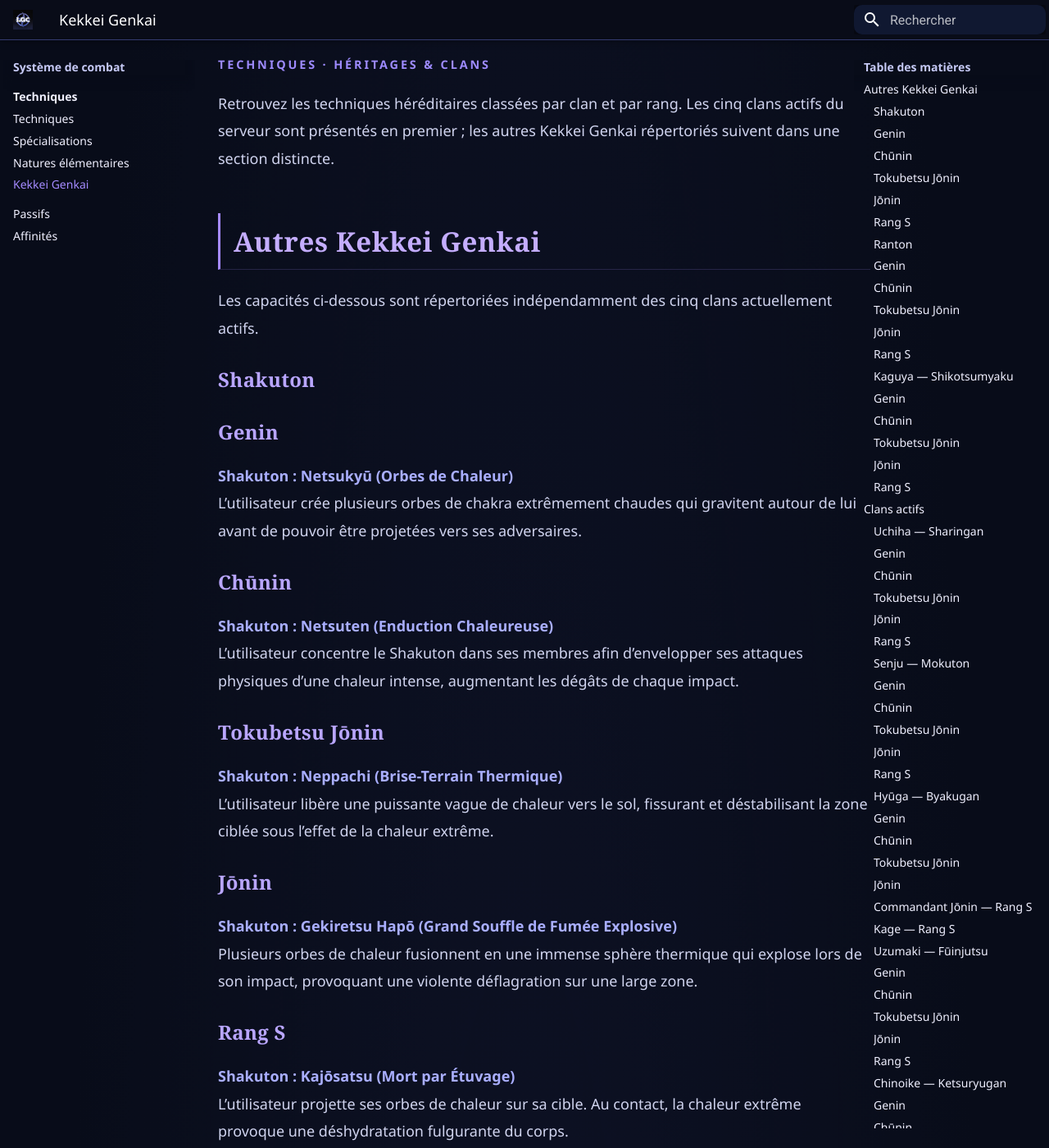
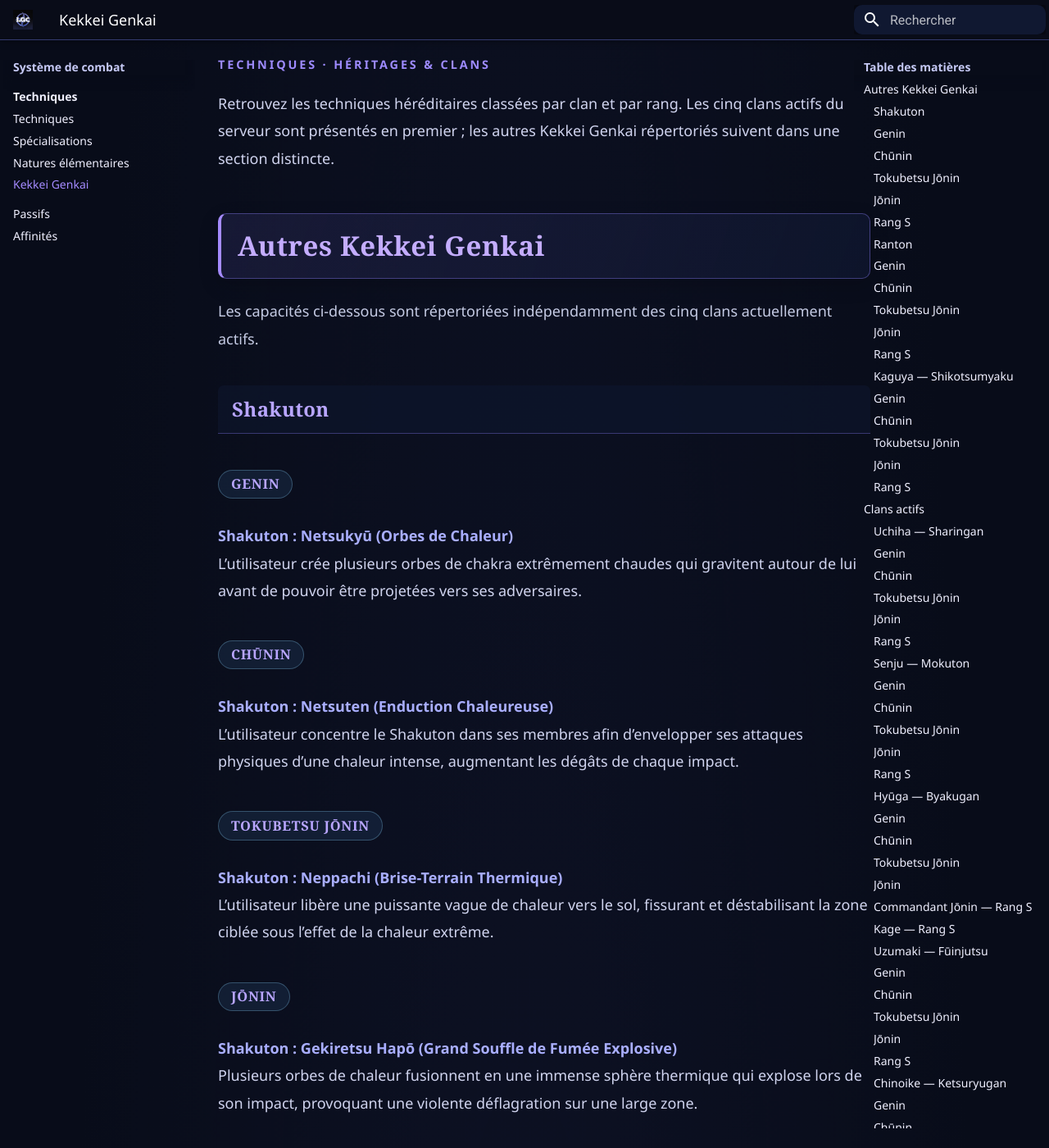
Before and after one commit to Foetic/naruto-legacy-wiki, an MkDocs documentation site: the page built from docs/combat/techniques/kekkei-genkai/index.md, in a window 1280 px wide and 1400 px high, scrolled down 228 px. Shown: the whole window at 82% size. Built offline with MkDocs 1.6.1 and Material for MkDocs 9.7.7, drawn with Linux system fonts in a browser that asks for light colours.

Commit message:
Update extra.css

```diff
--- a/docs/stylesheets/extra.css
+++ b/docs/stylesheets/extra.css
@@ -2019,3 +2019,55 @@ a.rule-index-card:hover {
     grid-template-columns: 1fr;
   }
 }
+
+/* =====================================================
+   TECHNIQUES — GRIMOIRE SHINOBI
+   À ajouter à la fin de docs/stylesheets/extra.css
+===================================================== */
+
+.md-typeset h2.technique-section {
+  margin: 2.8rem 0 1.15rem;
+  padding: 0.8rem 1rem;
+  border: 1px solid rgba(143, 130, 255, 0.38);
+  border-left: 4px solid #A58BFF;
+  border-radius: 10px;
+  background: linear-gradient(110deg, rgba(75, 69, 145, 0.22), rgba(16, 24, 49, 0.72));
+  box-shadow: 0 8px 24px rgba(0, 0, 0, 0.16);
+}
+
+.md-typeset h3.technique-subsection {
+  margin: 2rem 0 0.9rem;
+  padding: 0.55rem 0.85rem;
+  border-bottom: 1px solid rgba(143, 130, 255, 0.35);
+  color: #C9BEFF;
+  background: rgba(16, 24, 49, 0.55);
+  border-radius: 7px 7px 0 0;
+}
+
+.md-typeset h3.technique-rank {
+  display: inline-block;
+  margin: 1.3rem 0 0.55rem;
+  padding: 0.22rem 0.75rem;
+  border: 1px solid rgba(145, 217, 255, 0.28);
+  border-radius: 999px;
+  background: rgba(42, 73, 111, 0.28);
+  color: #A9DFFF;
+  font-size: 0.82rem;
+  letter-spacing: 0.045em;
+  text-transform: uppercase;
+}
+
+.md-typeset h2.technique-section + p,
+.md-typeset h3.technique-subsection + p {
+  color: #C5CBE4;
+}
+
+.md-typeset h2.technique-section { scroll-margin-top: 5rem; }
+.md-typeset h3.technique-subsection,
+.md-typeset h3.technique-rank { scroll-margin-top: 5rem; }
+
+.md-typeset .admonition,
+.md-typeset details {
+  border-color: rgba(143, 130, 255, 0.38);
+  background: rgba(16, 24, 49, 0.72);
+}
```
